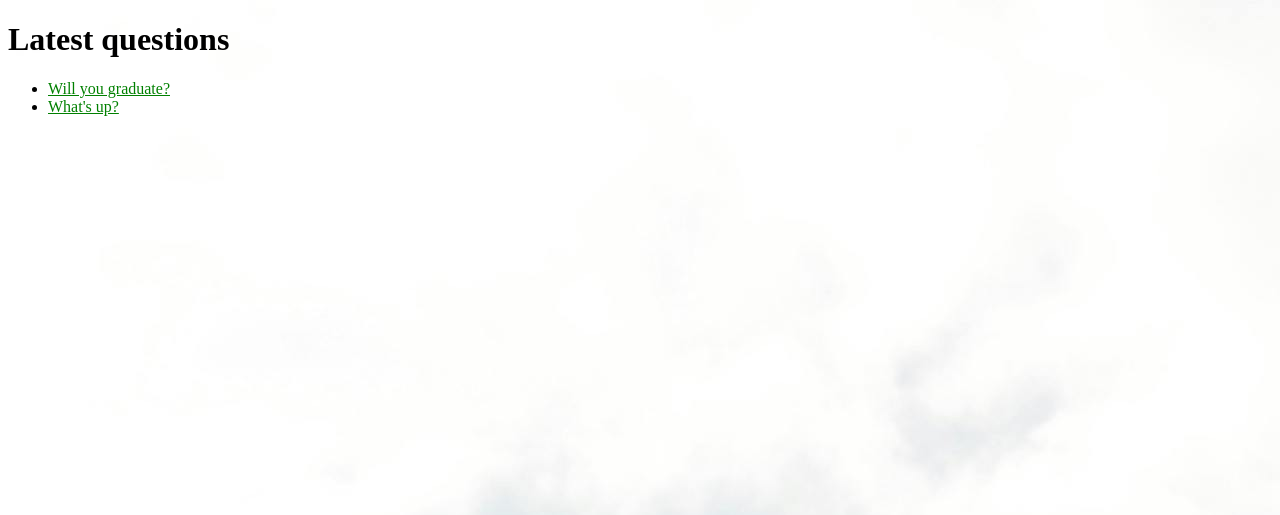
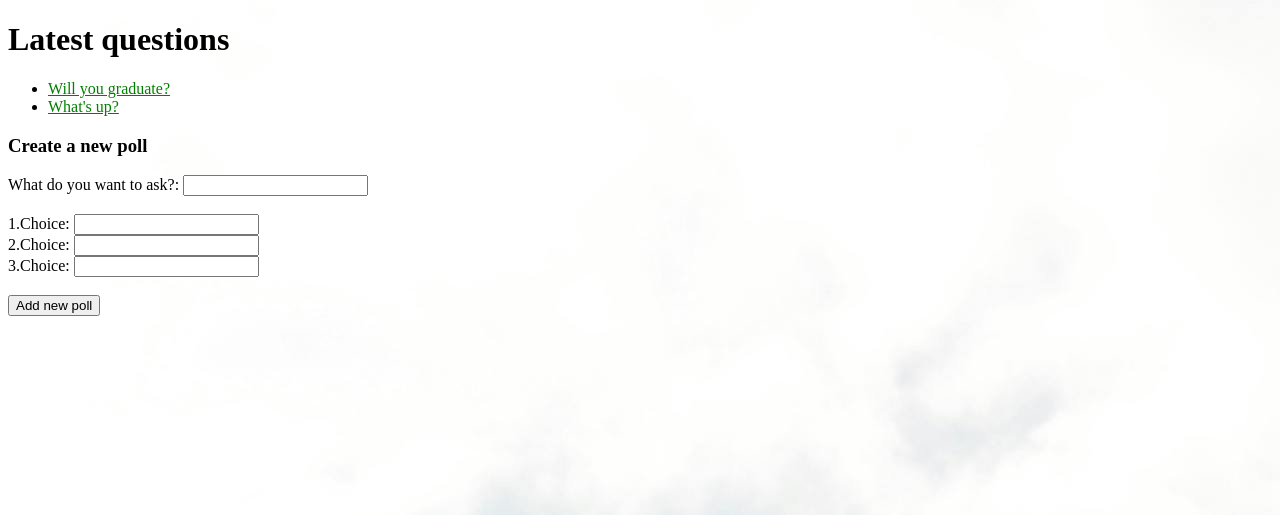
Before and after one commit to Mahlamaki/CSB-Project1-2025, a Django app: page /polls/ in a window 1280 px wide. Shown: the top 515 px of the page. Run offline with Django 5.2, Linux system fonts and the light colour scheme; data comes from the database, SQL or seed files in the repository; both versions use the stored data as it was after the commit.

Commit message:
SQL injection flaw

```diff
--- a/mysite/polls/templates/polls/index.html
+++ b/mysite/polls/templates/polls/index.html
@@ -19,5 +19,23 @@
     {% else %}
     	<p>No polls are available.</p>
     {% endif %}
+
+    <h3> Create a new poll</h3>
+    <form method="post" action="{% url 'polls:create' %}">
+    	{% csrf_token %}
+    	<label for="question_text">What do you want to ask?:</label>
+    	<input type="text" name="question_text" id="question_text" required><br>
+    	<br>
+
+    	<label> 1.Choice:</label>
+    	<input type="text" name="1choice" required><br>
+    	<label> 2.Choice:</label>
+    	<input type="text" name="2choice" required><br>
+    	<label> 3.Choice:</label>
+    	<input type="text" name="3choice" required><br>
+    	<br>
+
+    	<button type="submit">Add new poll</button>
+    </form>
   </body>
 </html>
--- a/mysite/polls/urls.py
+++ b/mysite/polls/urls.py
@@ -8,4 +8,6 @@ urlpatterns = [
     path("<int:question_id>/", views.detail, name="detail"),
     path("<int:question_id>/results/", views.results, name="results"),
     path("<int:question_id>/vote/", views.vote, name="vote"),
+    path("create_poll/", views.create_poll, name="create"),
+
 ]
--- a/mysite/polls/views.py
+++ b/mysite/polls/views.py
@@ -2,6 +2,8 @@ from django.db.models import F
 from django.http import HttpResponse, HttpResponseRedirect
 from django.shortcuts import get_object_or_404, render
 from django.urls import reverse
+from django.db import connection
+from django.utils import timezone
 
 from .models import Choice, Question
 
@@ -19,6 +21,32 @@ def detail(request, question_id):
 def results(request, question_id):
     question = get_object_or_404(Question, pk=question_id)
     return render(request, "polls/results.html", {"question": question})
+
+
+def create_poll(request):
+    if request.method == 'POST':
+    	question_text = request.POST['question_text']
+    	choices = [request.POST["1choice"], request.POST["2choice"], request.POST["3choice"],]
+
+
+
+    	#Below is SQl Injection flaw (rows 34-35)
+    	with connection.cursor() as cursor:
+    		cursor.execute(f"INSERT INTO polls_question (question_text, pub_date) VALUES ('{question_text}', '{timezone.now()}')")
+    	# To fix this flaw (row 37)
+    	# Question.objects.create(question_text=question_text, pub_date=timezone.now())
+
+
+
+
+    	latest_question = Question.objects.latest("id")
+    	for choice in choices:
+    		Choice.objects.create(question=latest_question, choice_text=choice, votes=0)
+
+    	return HttpResponseRedirect(reverse("polls:index"))
+
+    return HttpResponse("error")
+
 
 
 def vote(request, question_id):
```
Also changed, not shown: mysite/db.sqlite3.
